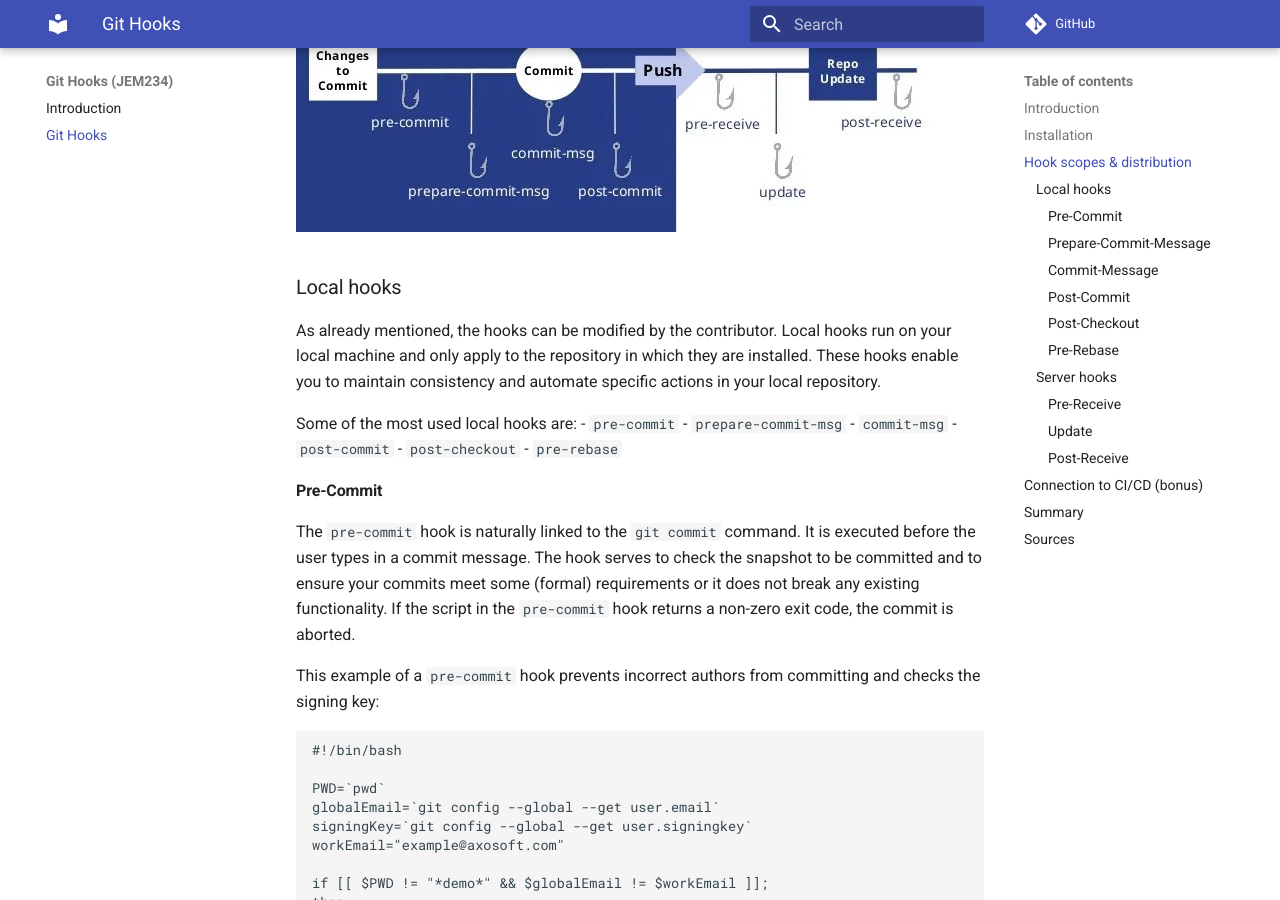
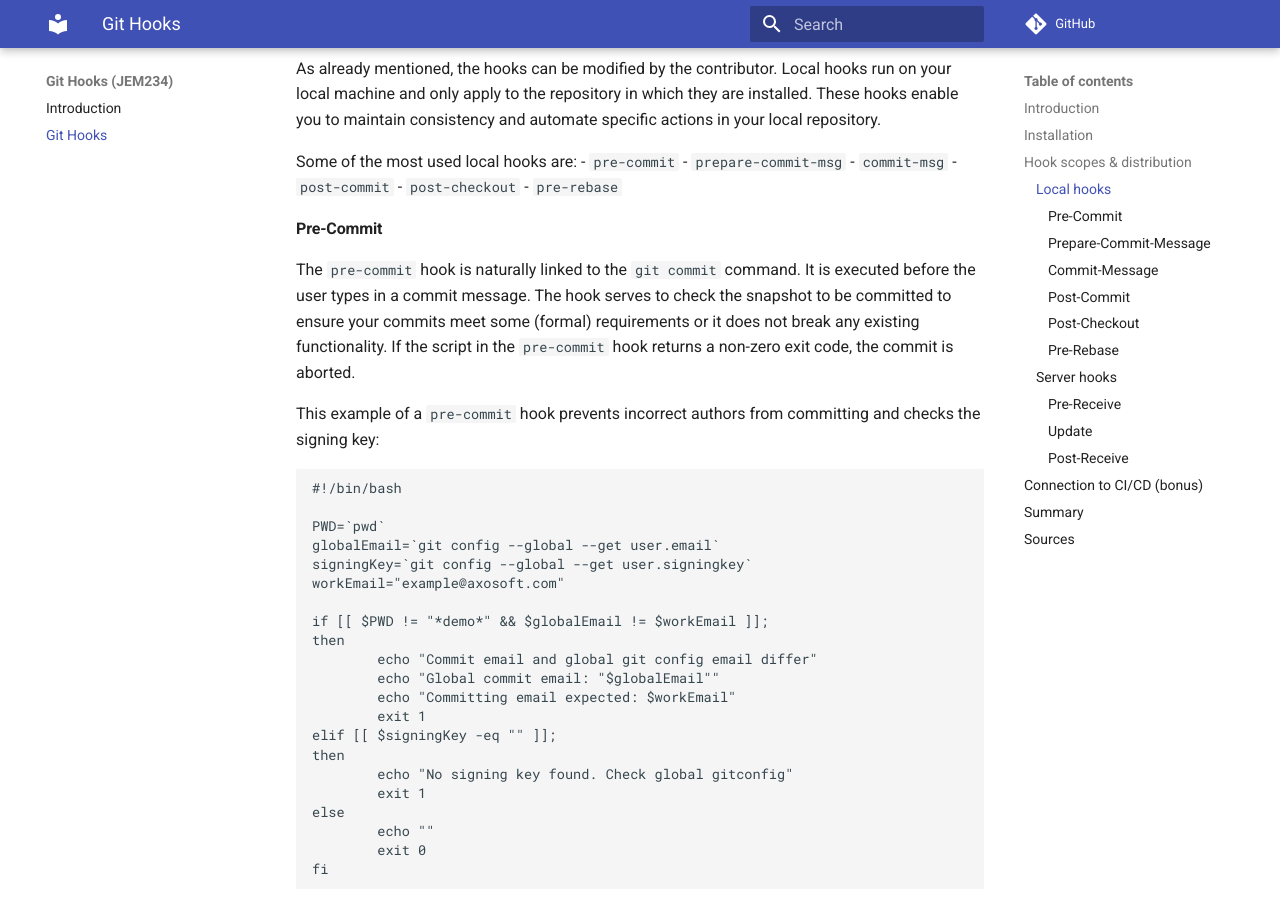
Before and after one commit to luk27official/JEM234, an MkDocs documentation site: the page built from docs/git_hooks.md, in a window 1280 px wide and 900 px high, scrolled down 1161 px. Built offline with MkDocs 1.6.1 and Material for MkDocs 9.7.7, drawn with Linux system fonts in a browser that asks for light colours; comment, search, counter and statistics services are not loaded.

Commit message:
Minor correction

```diff
--- a/docs/git_hooks.md
+++ b/docs/git_hooks.md
@@ -21,7 +21,7 @@ Hooks are used in both local and server Git repositories and are not copied to t
 
 We will talk about the server hooks later.
 
-<img src="/photo.jpg" alt="Visualization" />
+<img src="./photo.jpg" alt="Visualization" />
 
 ### Local hooks
 
@@ -38,7 +38,7 @@ Some of the most used local hooks are:
 
 #### Pre-Commit
 
-The `pre-commit` hook is naturally linked to the `git commit` command. It is executed before the user types in a commit message. The hook serves to check the snapshot to be committed and to ensure your commits meet some (formal) requirements or it does not break any existing functionality.
+The `pre-commit` hook is naturally linked to the `git commit` command. It is executed before the user types in a commit message. The hook serves to check the snapshot to be committed to ensure your commits meet some (formal) requirements or it does not break any existing functionality.
 If the script in the `pre-commit` hook returns a non-zero exit code, the commit is aborted.
 
 This example of a `pre-commit` hook prevents incorrect authors from committing and checks the signing key:
```
